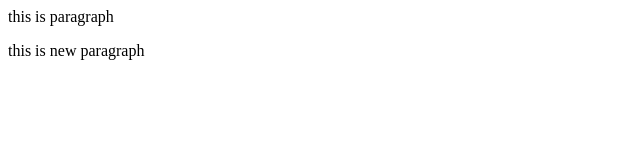
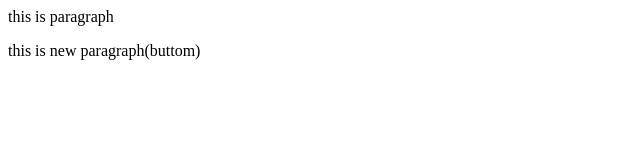
Before and after one commit to vivekant/localrepo, a plain HTML site: page index.html in a window 1280 px wide. Shown: the full height of the page, 0-640 px from the left. Drawn offline with Linux system fonts and the light colour scheme.

Commit message:
add buttom

```diff
--- a/index.html
+++ b/index.html
@@ -1,2 +1,2 @@
 <p>this is paragraph</p>
-<p>this is new paragraph</p>
+<p>this is new paragraph(buttom)</p>
```
